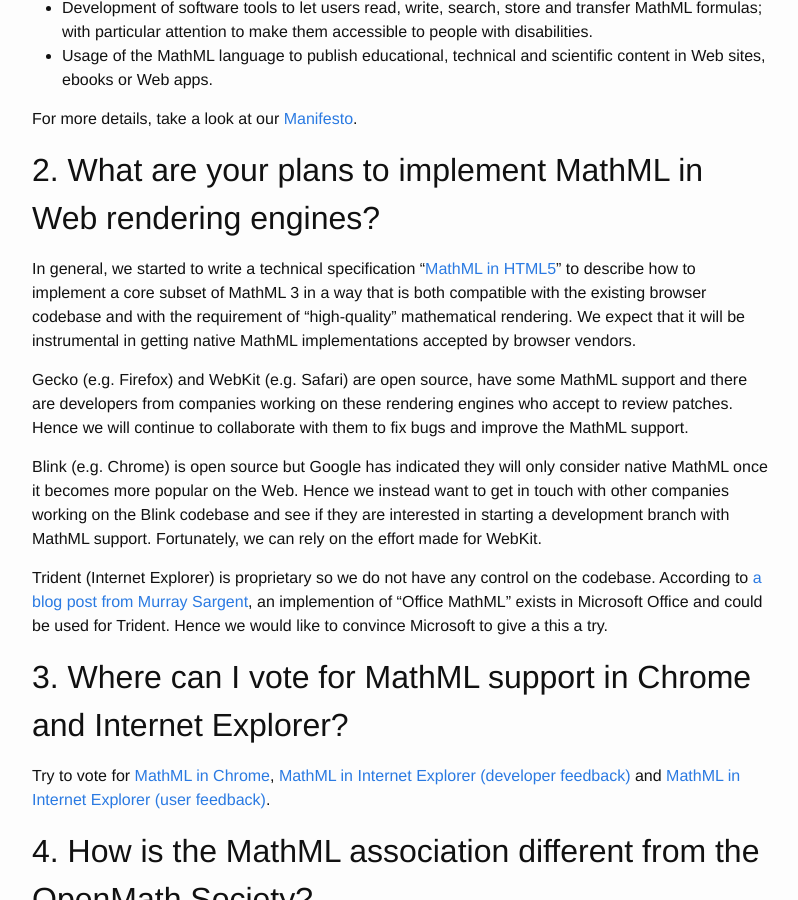
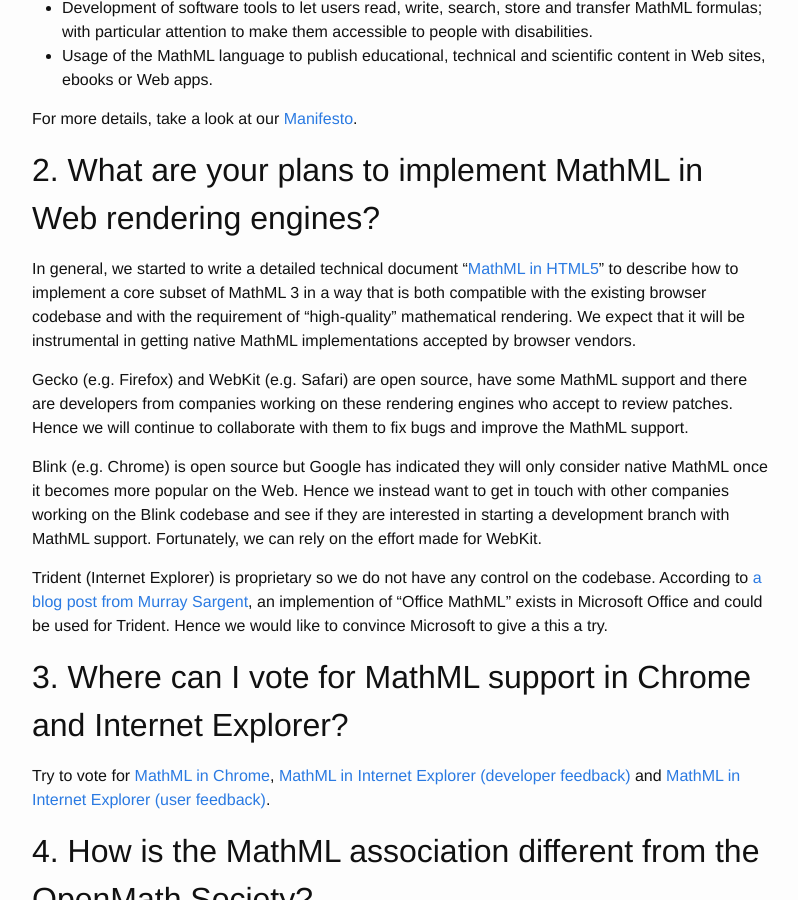
Before and after one commit to MathML/website, a Jekyll site: the page built from faq.md, in a window 1280 px wide and 900 px high, scrolled down 733 px. Shown: the whole window, without its empty margins (238-1036 px from the left). Built offline with Jekyll 4.4.1, drawn with Linux system fonts in a browser that asks for light colours.

Commit message:
Do not use the ambiguous word "specification" to describe the MathML in HTML5 technical document as it may suggest it is being standardized.

```diff
--- a/faq.md
+++ b/faq.md
@@ -21,7 +21,7 @@
 
 ## 2. What are your plans to implement MathML in Web rendering engines?
 
-In general, we started to write a technical specification
+In general, we started to write a detailed technical document
 "[MathML in HTML5](http://www.mathml-association.org/MathMLinHTML5/)" to
 describe how to implement a core subset of MathML 3 in a way that is both
 compatible with the existing browser codebase and with the requirement of
```
